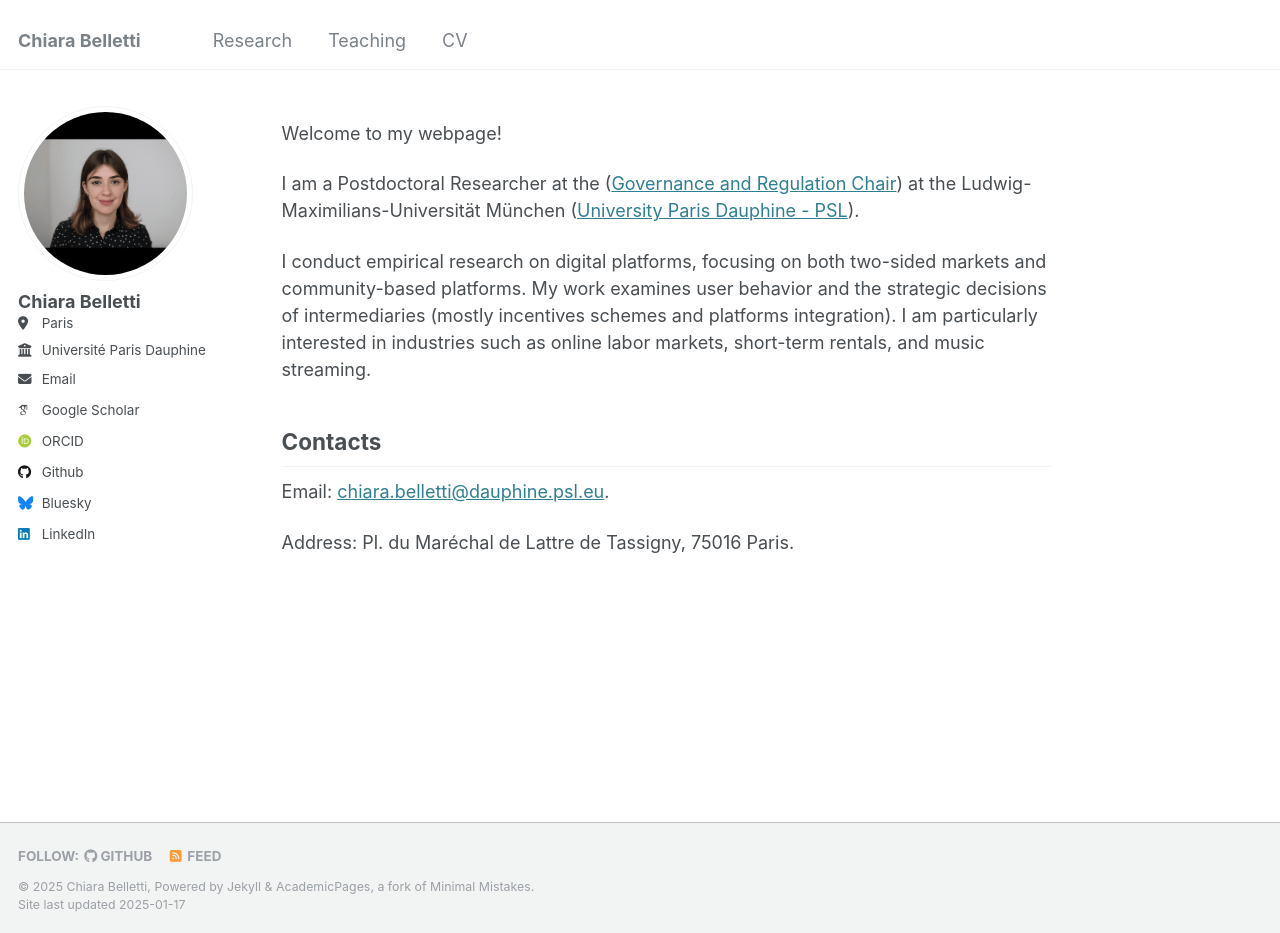
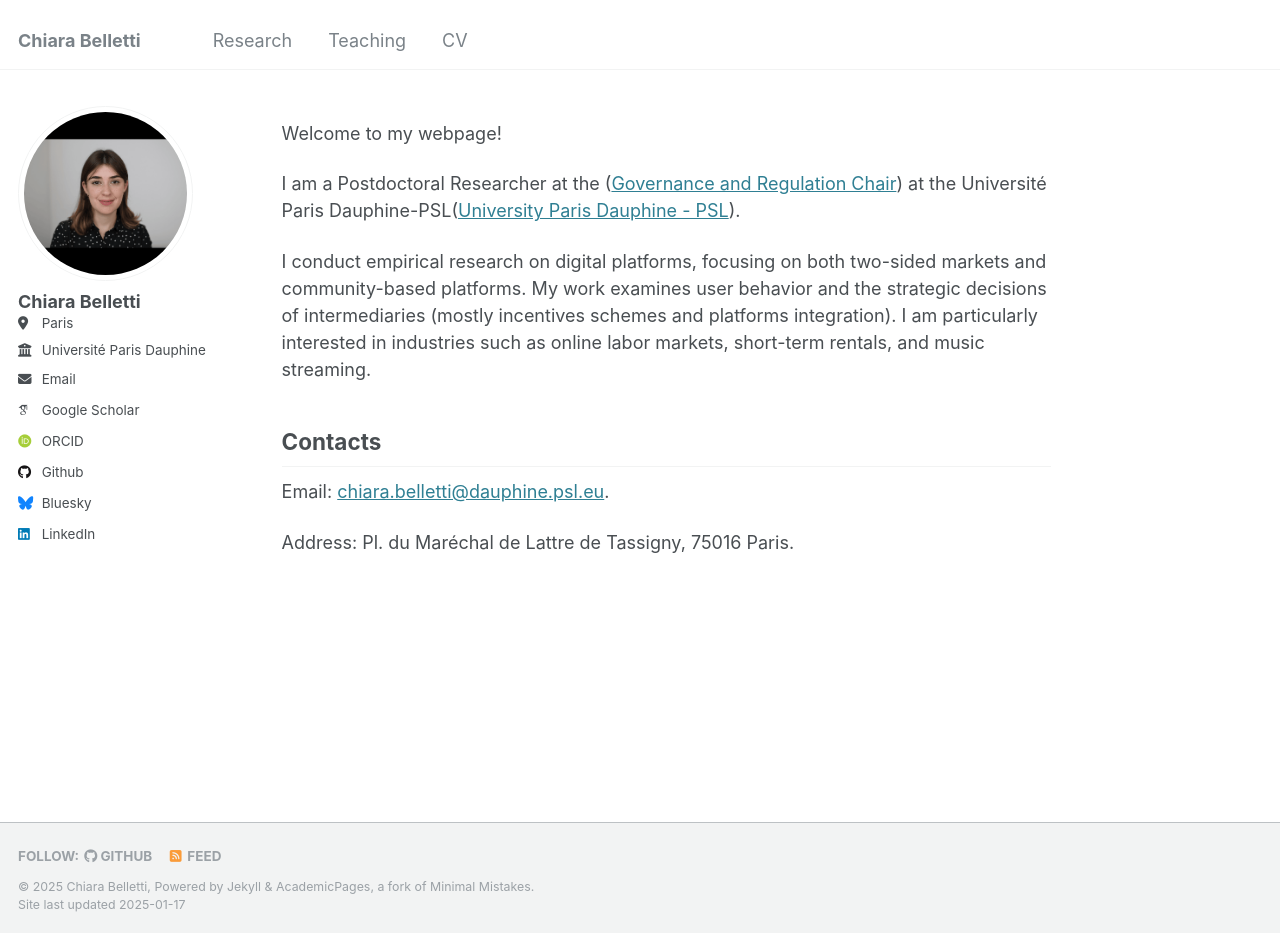
Before and after one commit to ChiaraBelletti/ChiaraBelletti.github.io, a Jekyll site: the page built from _pages/about.md, in a window 1280 px wide and 933 px high. Built offline with Jekyll 4.4.1, drawn with Linux system fonts in a browser that asks for light colours; some web fonts are replaced.

Commit message:
Update about.md

```diff
--- a/_pages/about.md
+++ b/_pages/about.md
@@ -10,7 +10,7 @@
 
 Welcome to my webpage!
 
-I am a Postdoctoral Researcher at the (<a href="https://chairgovreg.fondation-dauphine.fr/">Governance and Regulation Chair</a>) at the Ludwig-Maximilians-Universität München (<a href="https://dauphine.psl.eu/">University Paris Dauphine - PSL</a>).
+I am a Postdoctoral Researcher at the (<a href="https://chairgovreg.fondation-dauphine.fr/">Governance and Regulation Chair</a>) at the Université Paris Dauphine-PSL(<a href="https://dauphine.psl.eu/">University Paris Dauphine - PSL</a>).
 
 I conduct empirical research on digital platforms, focusing on both two-sided markets and community-based platforms. My work examines user behavior and the strategic decisions of intermediaries (mostly incentives schemes and platforms integration).
 I am particularly interested in industries such as online labor markets, short-term rentals, and music streaming.
```
